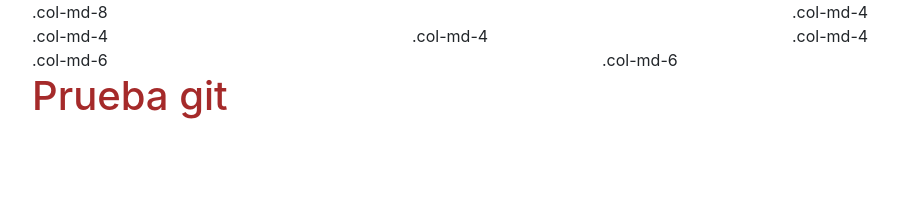
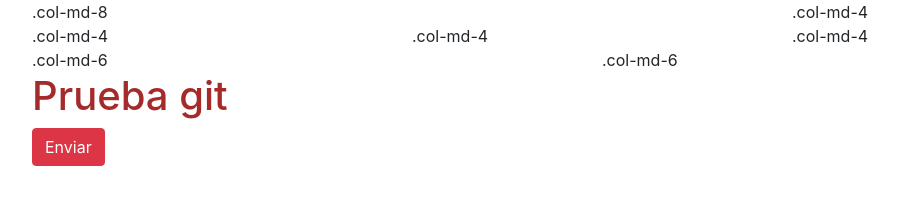
Before and after one commit to Megamaster-lag/gitHub02, a plain HTML site: page index.html in a window 1280 px wide. Shown: the whole page, without its empty margins (53-951 px from the left). Drawn offline with nearby package versions, Linux system fonts and the light colour scheme.

Commit message:
Creacion de carpeta JS y boton

```diff
--- a/index.html
+++ b/index.html
@@ -24,6 +24,7 @@
             <div class="col-md-6">.col-md-6</div>
           </div>
           <h1 class="prueba">Prueba git</h1>
+          <div class="btn btn-danger">Enviar</div>
 
     </div>
 
```
Also changed, not shown: js/suma.js (added).
